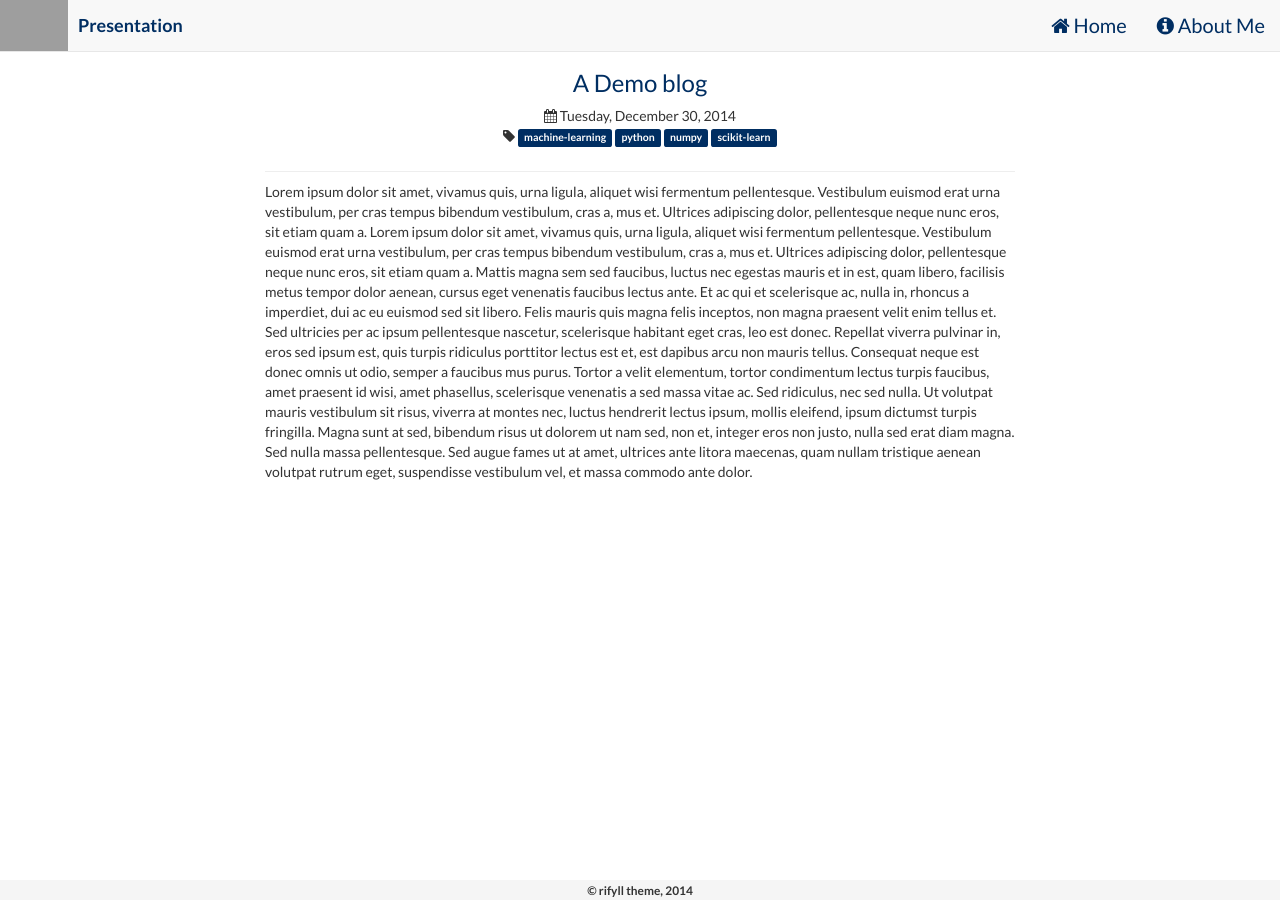
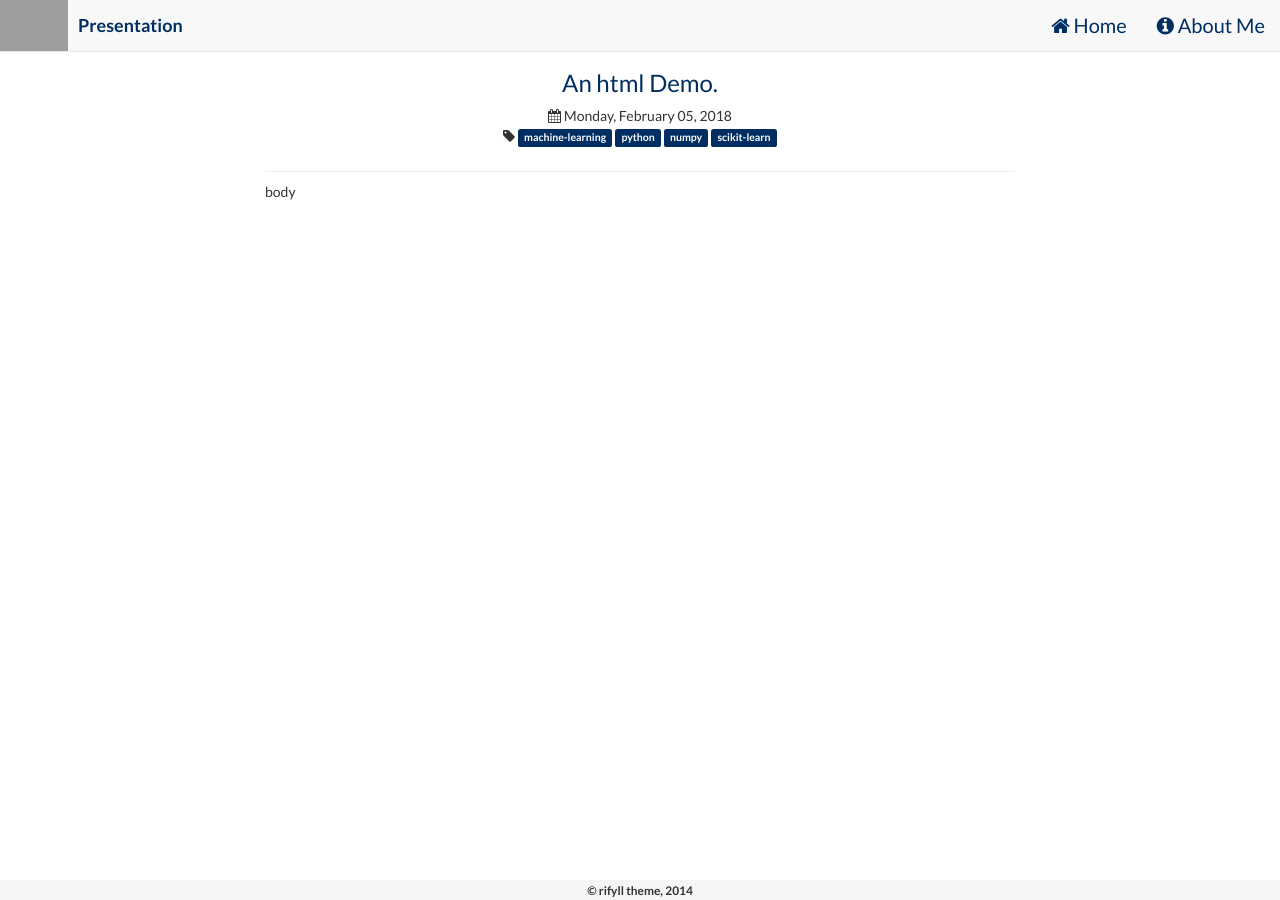
Before and after one commit to GHjiangtao2014/MySlide, a Jekyll site: the page built from _posts/2018-02-05-a-third-blog.html, in a window 1280 px wide. Built offline with Jekyll 4.4.1, drawn with Linux system fonts in a browser that asks for light colours; nearby versions of some CDN libraries; grey boxes are pictures that could not be loaded.

Commit message:
test
test

```diff
--- a/_posts/2018-02-05-a-third-blog.html
+++ b/_posts/2018-02-05-a-third-blog.html
@@ -1,16 +1,13 @@
 ---
 layout: post
 tags: machine-learning python numpy scikit-learn
-date: 2014-12-30 13:06
+date: 2018-02-05 13:06
 thumbnail: http://placehold.it/100x100
-title: A Demo blog
+title: An html Demo.
 published: true
 ---
 
-Lorem ipsum dolor sit amet, vivamus quis, urna ligula, aliquet wisi fermentum pellentesque. Vestibulum euismod erat urna vestibulum, per cras tempus bibendum vestibulum, cras a, mus et. Ultrices adipiscing dolor, pellentesque neque nunc eros, sit etiam quam a.
-
-<!--more-->
-
-Lorem ipsum dolor sit amet, vivamus quis, urna ligula, aliquet wisi fermentum pellentesque. Vestibulum euismod erat urna vestibulum, per cras tempus bibendum vestibulum, cras a, mus et. Ultrices adipiscing dolor, pellentesque neque nunc eros, sit etiam quam a. Mattis magna sem sed faucibus, luctus nec egestas mauris et in est, quam libero, facilisis metus tempor dolor aenean, cursus eget venenatis faucibus lectus ante. Et ac qui et scelerisque ac, nulla in, rhoncus a imperdiet, dui ac eu euismod sed sit libero. Felis mauris quis magna felis inceptos, non magna praesent velit enim tellus et. Sed ultricies per ac ipsum pellentesque nascetur, scelerisque habitant eget cras, leo est donec. Repellat viverra pulvinar in, eros sed ipsum est, quis turpis ridiculus porttitor lectus est et, est dapibus arcu non mauris tellus. Consequat neque est donec omnis ut odio, semper a faucibus mus purus.
-
-Tortor a velit elementum, tortor condimentum lectus turpis faucibus, amet praesent id wisi, amet phasellus, scelerisque venenatis a sed massa vitae ac. Sed ridiculus, nec sed nulla. Ut volutpat mauris vestibulum sit risus, viverra at montes nec, luctus hendrerit lectus ipsum, mollis eleifend, ipsum dictumst turpis fringilla. Magna sunt at sed, bibendum risus ut dolorem ut nam sed, non et, integer eros non justo, nulla sed erat diam magna. Sed nulla massa pellentesque. Sed augue fames ut at amet, ultrices ante litora maecenas, quam nullam tristique aenean volutpat rutrum eget, suspendisse vestibulum vel, et massa commodo ante dolor.
+<html>
+<title>title</title>
+<body>body</body>
+</html>
```
